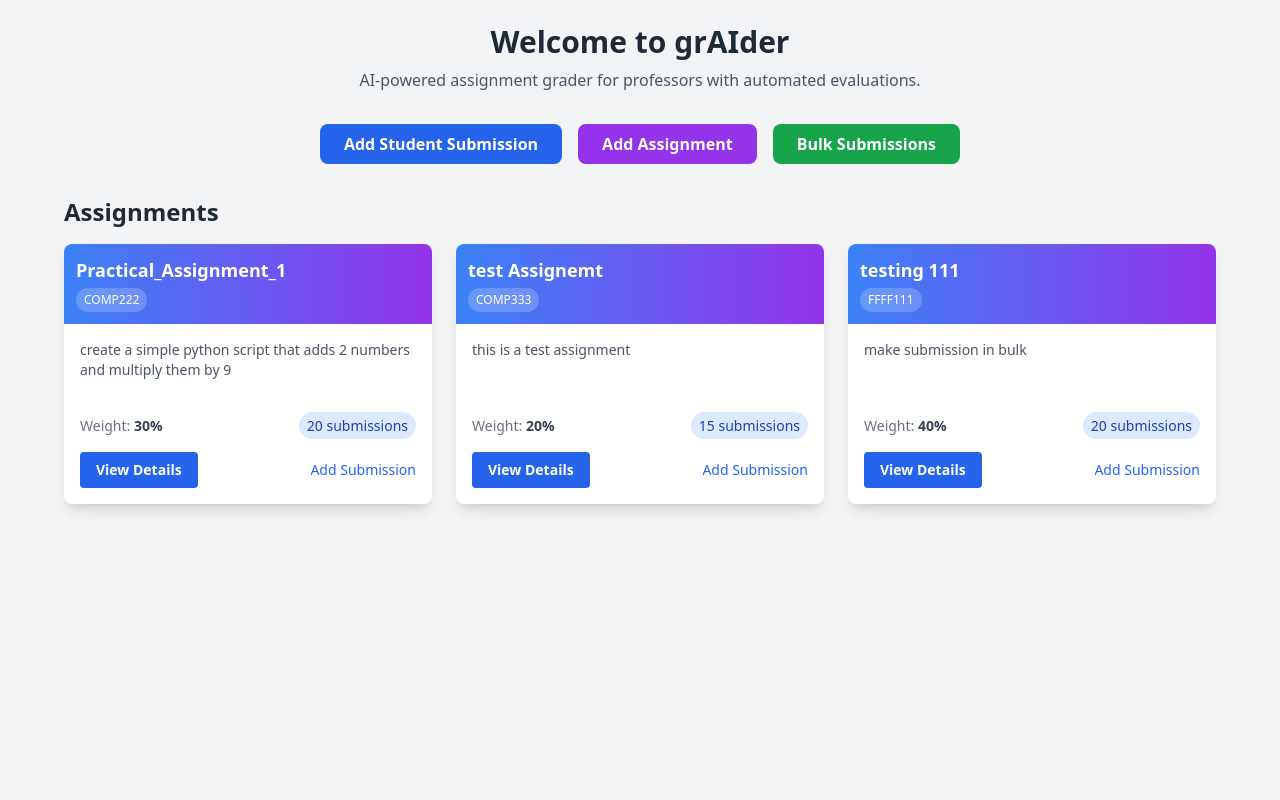
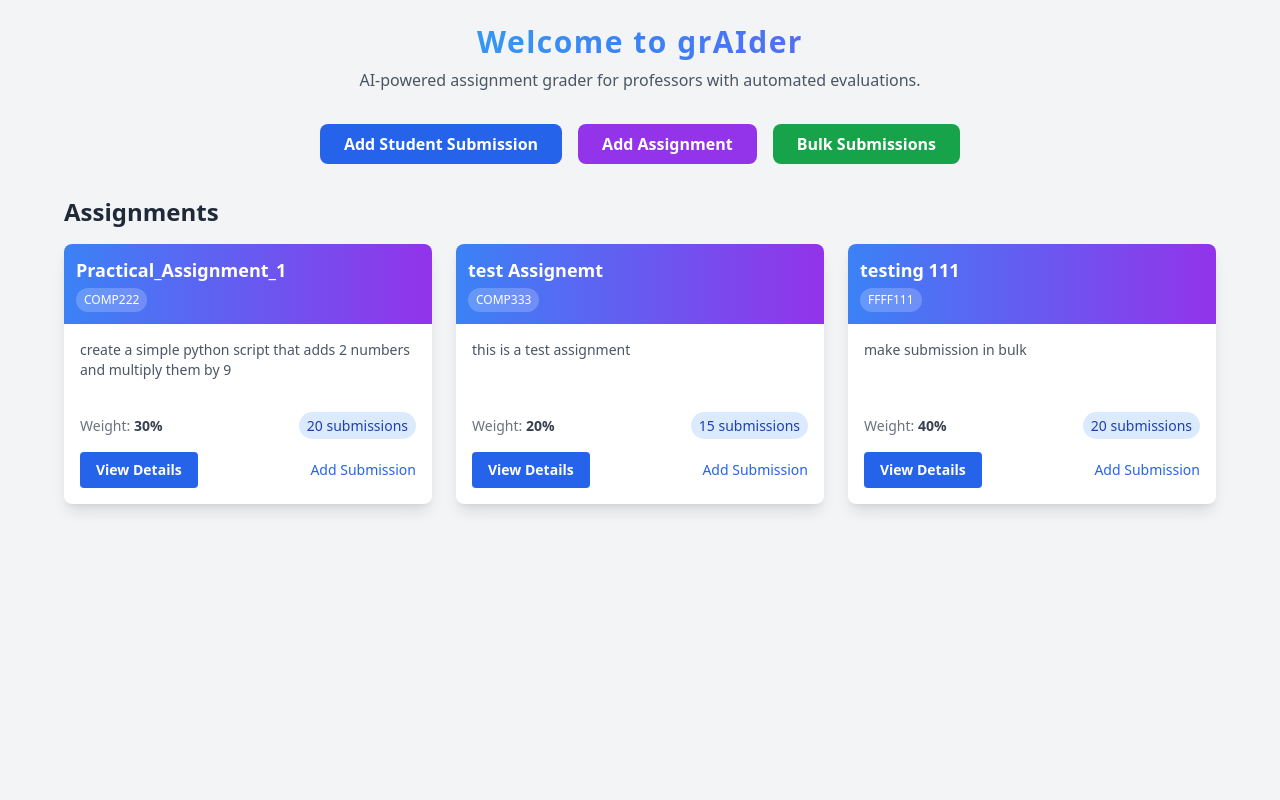
Before and after one commit to EyadAbouKer/grAIder, a Flask app: page / in a window 1280 px wide. Shown: the part 64-864 px from the top of the page. Run offline with Flask 3, Linux system fonts and the light colour scheme; some libraries are stand-ins or nearby versions.

Commit message:
animate the welcome page

```diff
--- a/templates/index.html
+++ b/templates/index.html
@@ -6,7 +6,7 @@
 <div class="p-6 bg-gray-100 dark:bg-gray-900 min-h-screen">
   <!-- Header Section -->
   <div class="text-center mb-8">
-    <h1 class="text-3xl font-bold text-gray-800 dark:text-white">Welcome to grAIder</h1>
+    <h1 id="welcome-heading" class="text-3xl font-bold text-transparent bg-clip-text bg-gradient-to-r from-cyan-400 via-blue-500 to-purple-600 animate-bounce tracking-wider">Welcome to grAIder</h1>
     <p class="mt-2 text-gray-600 dark:text-gray-300">
       AI-powered assignment grader for professors with automated evaluations.
     </p>
@@ -288,6 +288,11 @@
   </div>
 
 <script>
+  // === Stop animation of Welcome to Graider text after 5 seconds ===
+  setTimeout(function() {
+    document.getElementById('welcome-heading').classList.remove('animate-bounce');
+  }, 5000);
+
   // === Popup Handlers ===
   const popups = {
     student: {
```
